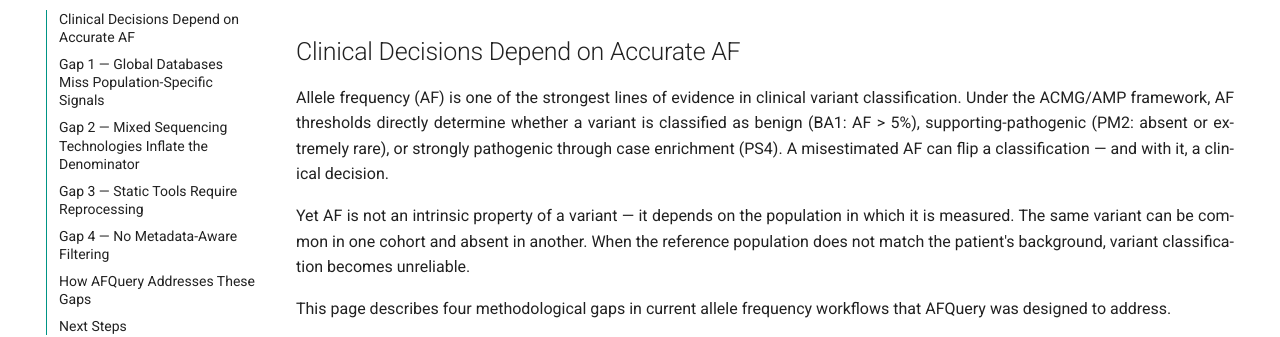
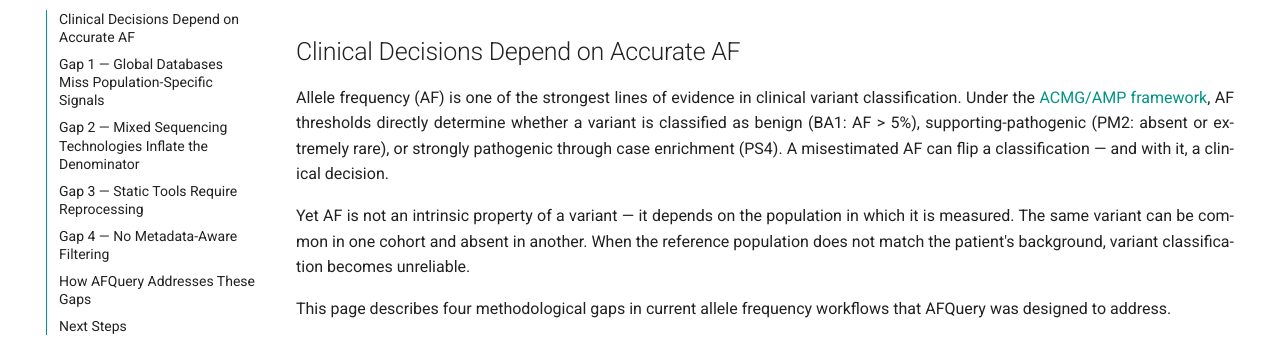
Before and after one commit to dlopez-bioinfo/afquery, an MkDocs documentation site: the page built from docs/getting-started/motivation.md, in a window 1280 px wide and 900 px high. Shown: the part 194-531 px from the top of the window. Built offline with MkDocs 1.6.1 and Material for MkDocs 9.7.7, drawn with Linux system fonts in a browser that asks for light colours; comment, search, counter and statistics services are not loaded; part of the change alters nothing that is shown.

```diff
--- a/docs/getting-started/motivation.md
+++ b/docs/getting-started/motivation.md
@@ -2,7 +2,7 @@
 
 ## Clinical Decisions Depend on Accurate AF
 
-Allele frequency (AF) is one of the strongest lines of evidence in clinical variant classification. Under the ACMG/AMP framework, AF thresholds directly determine whether a variant is classified as benign (BA1: AF > 5%), supporting-pathogenic (PM2: absent or extremely rare), or strongly pathogenic through case enrichment (PS4). A misestimated AF can flip a classification — and with it, a clinical decision.
+Allele frequency (AF) is one of the strongest lines of evidence in clinical variant classification. Under the [ACMG/AMP framework](../use-cases/acmg-use-cases.md), AF thresholds directly determine whether a variant is classified as benign (BA1: AF > 5%), supporting-pathogenic (PM2: absent or extremely rare), or strongly pathogenic through case enrichment (PS4). A misestimated AF can flip a classification — and with it, a clinical decision.
 
 Yet AF is not an intrinsic property of a variant — it depends on the population in which it is measured. The same variant can be common in one cohort and absent in another. When the reference population does not match the patient's background, variant classification becomes unreliable.
 
```
